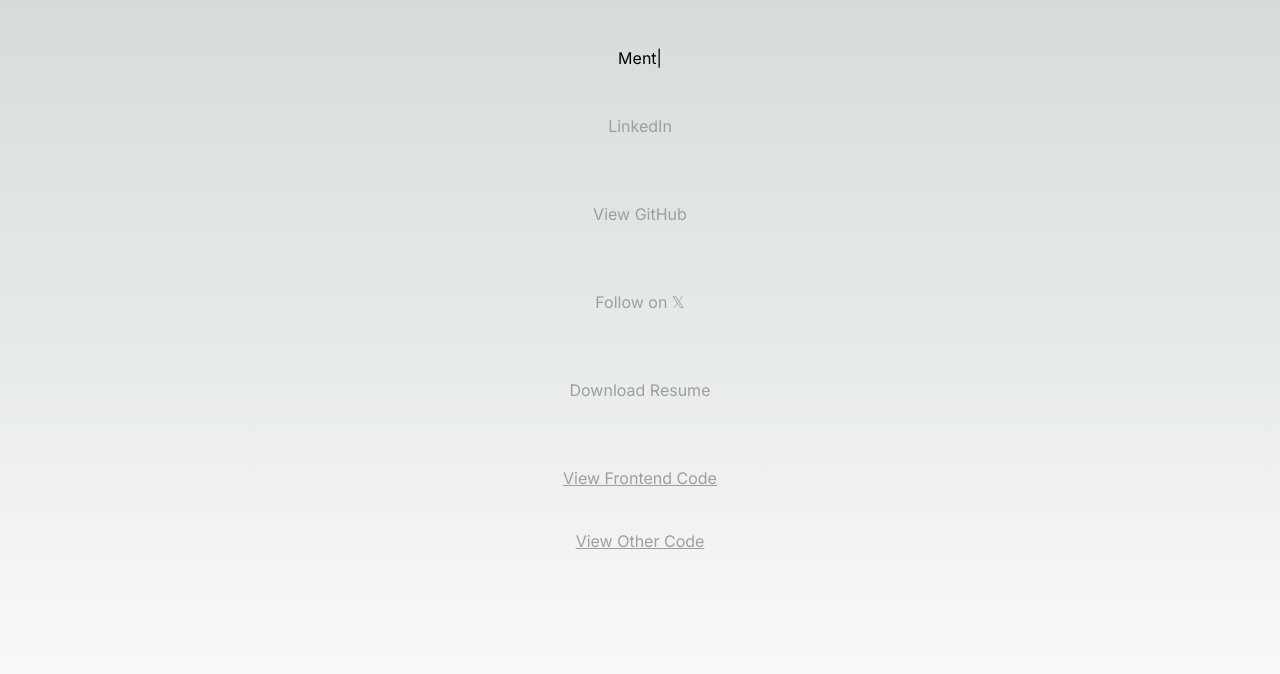
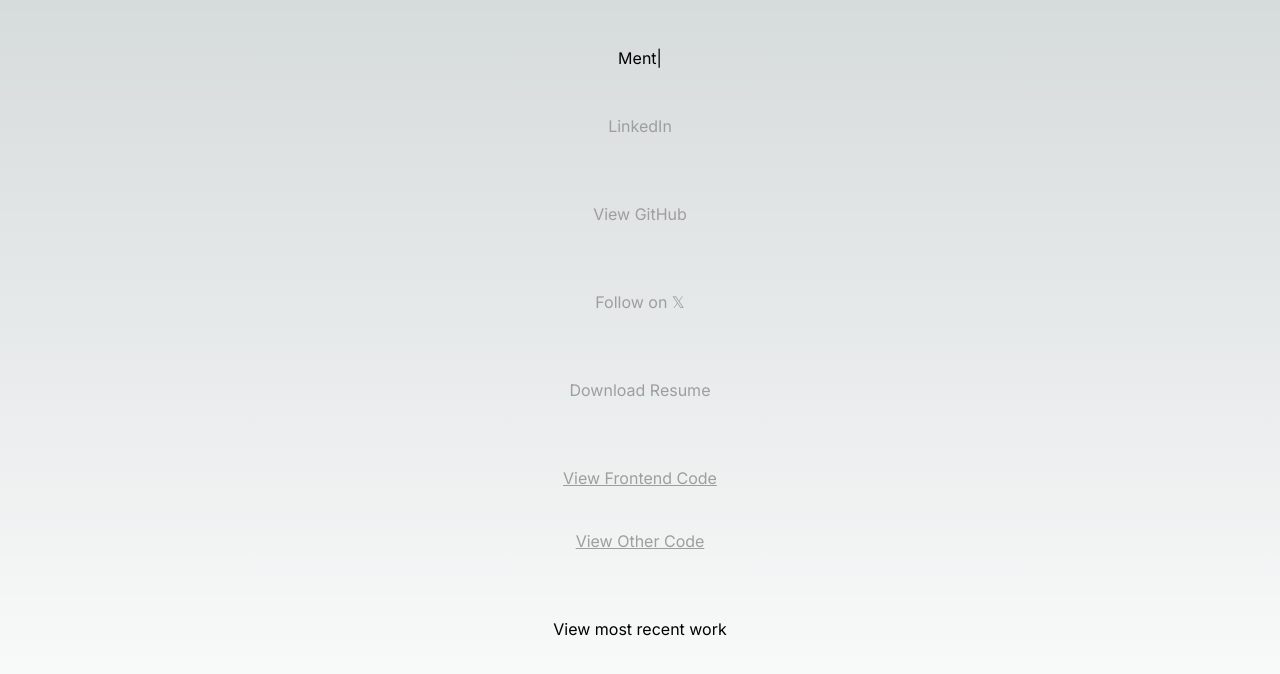
Before and after one commit to haevensk/personal-site, a Next.js app: page / in a window 1280 px wide. Shown: the top 674 px of the page. Built offline with nearby package versions, Linux system fonts and the light colour scheme.

Commit message:
patch: restore work view

```diff
--- a/src/app/page.tsx
+++ b/src/app/page.tsx
@@ -184,7 +184,17 @@ export default function Home() {
             View Other Code
           </a>
           <br></br>
-          {/* <p className={styles['hover-txt']} onClick={() => delaySetIsOpen(!isOpen)} style={{ cursor: 'pointer',marginLeft: 'auto', marginRight: 'auto', }}>{isOpen ? 'Hide most recent work' : 'View most recent work'}</p> */}
+          <p
+            className={styles["hover-txt"]}
+            onClick={() => delaySetIsOpen(!isOpen)}
+            style={{
+              cursor: "pointer",
+              marginLeft: "auto",
+              marginRight: "auto",
+            }}
+          >
+            {isOpen ? "Hide most recent work" : "View most recent work"}
+          </p>
         </div>
       </div>
       {flags.enableBlog && (
```
